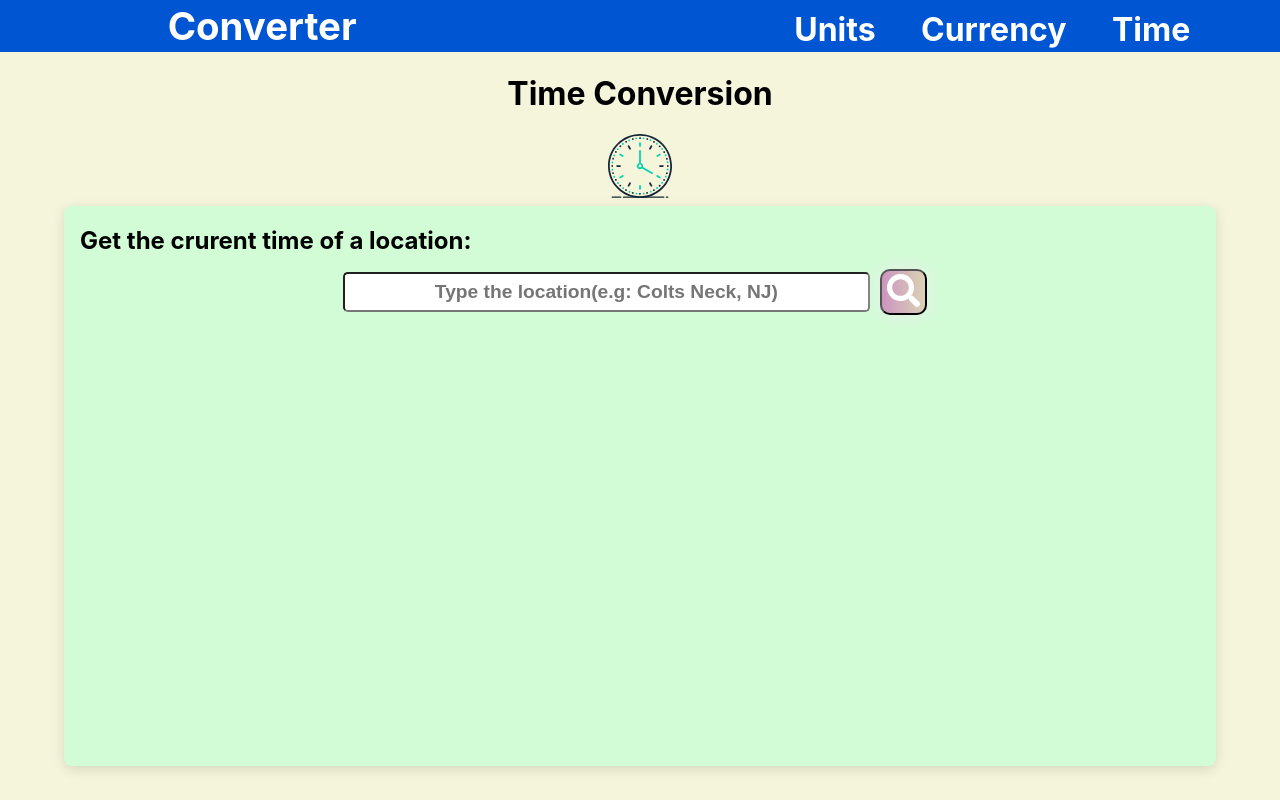
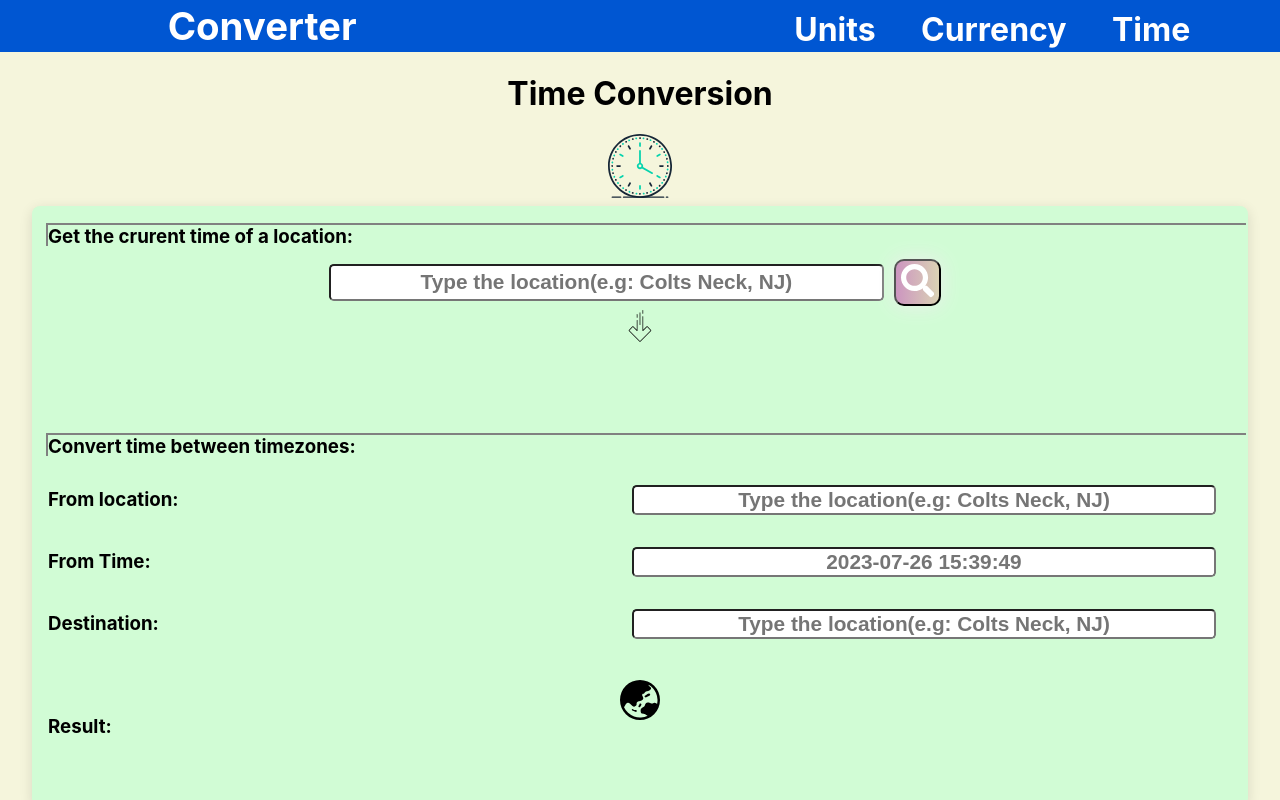
Before and after one commit to haytham918/converter-react, a React (Create React App) app: page /time in a window 1280 px wide. Built offline with nearby package versions, Linux system fonts and the light colour scheme.

Commit message:
Basically finished

```diff
--- a/src/pages/Currency.css
+++ b/src/pages/Currency.css
@@ -9,8 +9,8 @@
 }
 
 .currency-container{
-  width: 90%;
-  height: 70%;
+  width: 95%;
+  height: 75%;
   border-radius: 0.5rem;
   background-color: rgb(231, 205, 246);
   box-shadow: 0rem 0.2rem 0.8rem rgba(0, 0, 0, 0.12);
--- a/src/pages/Time.css
+++ b/src/pages/Time.css
@@ -8,21 +8,24 @@
 }
 
 .time-container{
-  width: 90%;
-  height: 70%;
+  width: 95%;
+  height: 75%;
   border-radius: 0.5rem;
   background-color: rgb(209, 252, 213);
   box-shadow: 0rem 0.2rem 0.8rem rgba(0, 0, 0, 0.12);
   display: flex;
   flex-direction: column;
 }
-
+.request-time-container{
+  height: 35%;
+}
 .request-time-text {
   margin-left: 1rem;
+  box-shadow: -2px -2px grey;
 }
 
 .enter-bar{
-  height: 25%;
+  height: 15%;
   width: 100%;
   display: flex;
   justify-content: center;
@@ -34,7 +37,7 @@
   left: 5%;
   border-radius: 0.3rem;
   height: 100%;
-  font-size: 1.2rem;
+  font-size: 130%;
   text-align: center;
   font-weight: 900;
 }
@@ -60,3 +63,84 @@
   color: #fff;
   text-decoration: none;
 }
+
+.request-result-container{
+  text-align: center;
+  height: 25%;
+  border-radius: 0.5rem;
+  background-color: snow;
+  border: solid;
+  display: flex;
+  justify-content: center;
+  align-items: center;
+  margin-inline: 2vw;
+  font-size: 130%;
+  font-weight: 900;
+  border-color: #CC95C0;
+  box-shadow: 1px 0.2px 0.1px grey;
+}
+
+.arrow-container{
+  margin-bottom: 0px;
+  height: 15%;
+}
+
+.arrow{
+  height: 100%;
+}
+
+.convert-time-container{
+  display: flex;
+  justify-content: flex-start;
+  align-items: center;
+  width: 100%;
+  height: 5%;
+  margin-top: 0.5rem;
+  margin-bottom: 1.5rem;
+}
+.from-location-text{
+  margin-left: 1rem;
+
+}
+
+.from-location-input{
+  position: absolute;
+  right: 5%;
+  width: 45%;
+  border-radius: 0.3rem;
+  height: 3%;
+  font-size: 130%;
+  text-align: center;
+  font-weight: 900;
+}
+
+
+.globe-button{
+  background: transparent;
+  border: none;
+}
+
+.globe-container{
+  height: 3%;
+  align-self: center;
+  margin-top: 1rem;
+}
+
+.convert-result-container{
+  height: 25%;
+}
+.convert-container{
+  text-align: center;
+  height: 40%;
+  border-radius: 0.5rem;
+  background-color: snow;
+  border: solid;
+  display: flex;
+  justify-content: center;
+  align-items: center;
+  margin-inline: 2vw;
+  font-size: 130%;
+  font-weight: 900;
+  border-color: #CC95C0;
+  box-shadow: 1px 0.2px 0.1px grey;
+}
--- a/src/pages/Time.js
+++ b/src/pages/Time.js
@@ -3,6 +3,8 @@ import clock from '../clock.svg'
 import {FaSearch} from 'react-icons/fa'
 import { useState } from 'react';
 import axios from 'axios';
+import arrow from '../arrow.svg'
+import {BsGlobeAsiaAustralia} from 'react-icons/bs'
 const Time = () => {
 
   let accessKey = 'f83fbd2c6cae458e98932caf70f5b5c5';
@@ -10,17 +12,58 @@ const Time = () => {
   const [place, setPlace] = useState('');
   const [requestTime, setRequestTime] = useState('');
 
+  const [firstLocation, setFirstLocation] = useState('');
+  const [secondLocation, setSecondLocation] = useState('');
+  const [firstTime, setFirstTime] = useState('');
+  const [secondTime, setSecondTime] = useState('');
+
   const getTime = async () => {
     const result = await axios.get(`https://timezone.abstractapi.com/v1/current_time/?api_key=${accessKey}&location=${place}`)
-    console.log(result);
-    if(result.data !== {}){
+    console.log(result.data)
+    if(result.data.datetime){
       setRequestTime(result.data.datetime + ' (' + result.data.timezone_name + ') ')
     }else{
       setRequestTime('Oops... The location you request is invalid. Be More Specific')
     }
   }
+
+  const convertTime = async () => {
+    try{
+    const result = await axios.get(`https://timezone.abstractapi.com/v1/convert_time`, {params: {api_key: accessKey, base_location: firstLocation, base_datetime: firstTime, target_location: secondLocation}})
+    if(result.data.target_location){
+      setSecondTime(result.data.target_location.datetime + ' (' + result.data.target_location.timezone_abbreviation + ') ')
+    }else{
+      setSecondTime('Oops... The location you request is invalid. Be More Specific')
+    }
+  }catch(error){
+    setSecondTime('Oops... Something wrong with conversion. Check Carefully')
+  }
+  }
+
   const requestInputHandler = (e) => {
+    setRequestTime('');
     setPlace(e.target.value);
+  }
+
+  const convertLocationHandler = (e) => {
+    setSecondTime('');
+    setFirstLocation(e.target.value);
+  }
+
+  const convertTimeHandler = (e) => {
+    setSecondTime('');
+    setFirstTime(e.target.value);
+  }
+
+  const convertDestinationHandler = (e) => {
+    setSecondTime('');
+    setSecondLocation(e.target.value);
+  }
+
+  const globeClickHandler = (e) => {
+    if(firstLocation !== '' && firstTime !== '' && secondLocation !== ''){
+      convertTime();
+    }
   }
 
   const searchHandler = () => {
@@ -35,14 +78,47 @@ const Time = () => {
     <img src={clock} alt="Clock" className="clock" />
     <div className='time-container'>
       <div className='request-time-container'>
-        <h2 className='request-time-text'>Get the crurent time of a location:</h2>
+        <h3 className='request-time-text'>Get the crurent time of a location:</h3>
         <div className='enter-bar'>
           <input placeholder='Type the location(e.g: Colts Neck, NJ)' className='location-input' onChange={requestInputHandler}/>
           <button className='btn-grad' onClick={searchHandler}>
             <FaSearch size='2.5em'/>
           </button>
         </div>
+        <div className="arrow-container">
+          <img src={arrow} alt="Arrow" className="arrow" />
+        </div>
+       {requestTime !== '' ? <div className='request-result-container'>
+{requestTime}
+        </div> : null}
       </div>
+
+      <h3 className='request-time-text'>Convert time between timezones: </h3>
+      <div className='convert-time-container'>
+      <h3 className='from-location-text'>From location: </h3>
+      <input placeholder='Type the location(e.g: Colts Neck, NJ)' className='from-location-input' onChange={convertLocationHandler}/>
+      </div>
+
+      <div className='convert-time-container'>
+      <h3 className='from-location-text'>From Time: </h3>
+      <input placeholder='2023-07-26 15:39:49' className='from-location-input' onChange={convertTimeHandler}/>
+      </div>
+
+      <div className='convert-time-container'>
+      <h3 className='from-location-text'>Destination: </h3>
+      <input placeholder='Type the location(e.g: Colts Neck, NJ)' className='from-location-input' onChange={convertDestinationHandler}/>
+      </div>
+
+      <div className="globe-container">
+        <button className='globe-button' onClick={globeClickHandler}><BsGlobeAsiaAustralia size='3em'/></button>
+      </div>
+
+    <div className='convert-result-container'>
+    <h3 className='from-location-text'>Result: </h3>
+    {secondTime !== '' ? <div className='convert-container'>
+{secondTime}
+        </div> : null}
+    </div>
     </div>
     </>
   )
--- a/src/pages/Units.css
+++ b/src/pages/Units.css
@@ -15,8 +15,8 @@
 }
 
 .unit-container{
-  width: 90%;
-  height: 70%;
+  width: 95%;
+  height: 75%;
   border-radius: 0.5rem;
   background-color: powderblue;
   box-shadow: 0rem 0.2rem 0.8rem rgba(0, 0, 0, 0.12);
```
